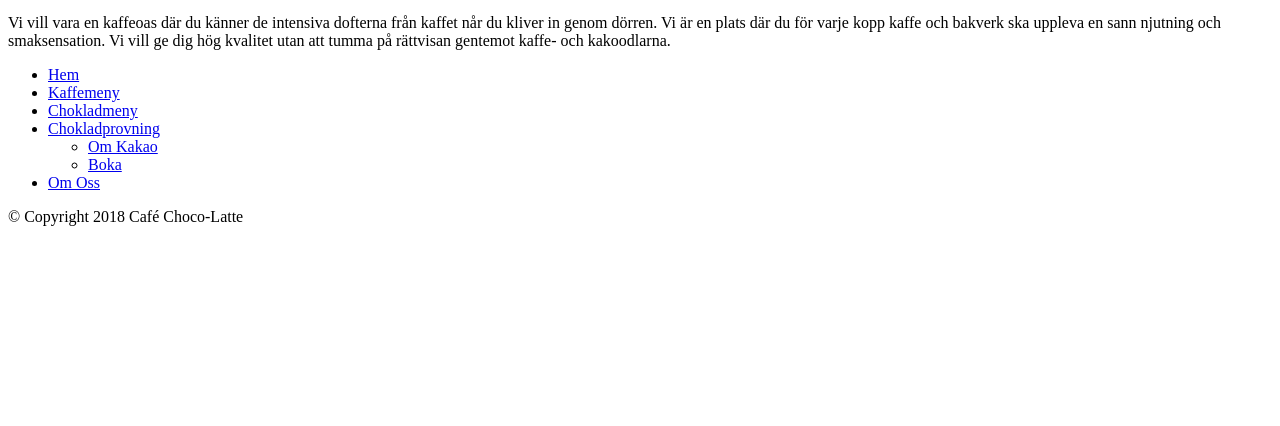
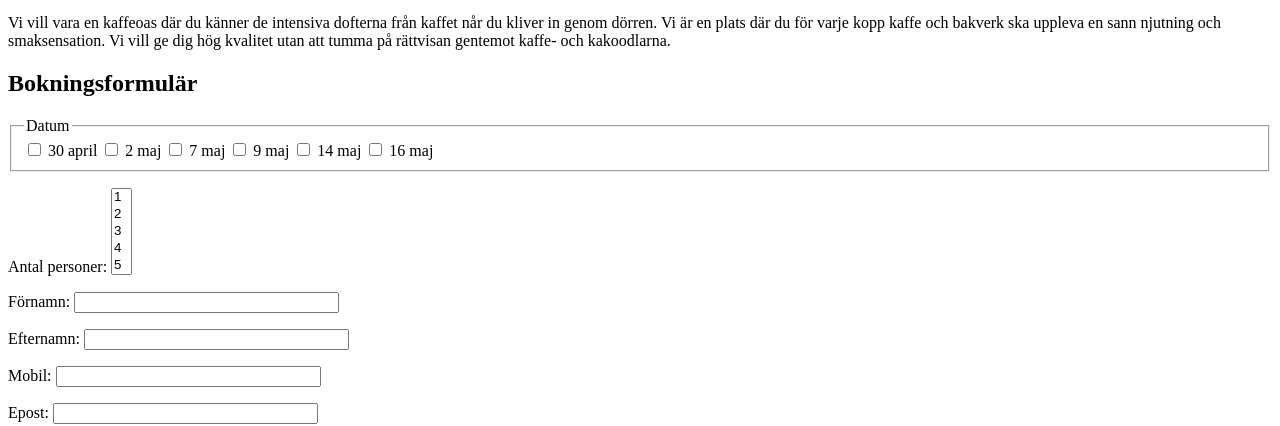
Before and after one commit to evesandstrom/Choco-Latte, a plain HTML site: page html/choklad/booking.html in a window 1280 px wide. Shown: the part 536-962 px from the top of the page. Before the commit the page ends 800 px from the top, so only its background shows below. Drawn offline with Linux system fonts and the light colour scheme.

Commit message:
Boknings sidan med formulär

```diff
--- a/html/choklad/booking.html
+++ b/html/choklad/booking.html
@@ -34,6 +34,70 @@
 
     </header>
 
+    <form action="#" method="post">
+      <h2>Bokningsformulär</h2>
+      <fieldset>
+        <legend>Datum</legend>
+        <input type="checkbox" value="30 april" name="date" id="alt1" />
+        <label for="alt1">30 april</label>
+        <input type="checkbox" value="2 maj" name="alt2" />
+        <label for="alt2">2 maj</label>
+        <input type="checkbox" value="7 maj" name="alt3" />
+        <label for="alt3">7 maj</label>
+        <input type="checkbox" value="9 maj" name="alt4" />
+        <label for="alt4">9 maj</label>
+        <input type="checkbox" value="14 maj" name="alt5" />
+        <label for="alt5">14 maj</label>
+        <input type="checkbox" value="16 maj" name="alt6" />
+        <label for="alt6">16 maj</label>
+      </fieldset>
+
+      <p>
+        <label>Antal personer:</label>
+        <select id="noPeople" name="noPeople" size="5">
+          <option value="1">1</option>
+          <option value="2">2</option>
+          <option value="3">3</option>
+          <option value="4">4</option>
+          <option value="5">5</option>
+          <option value="6">6</option>
+          <option value="7">7</option>
+          <option value="8">8</option>
+          <option value="9">9</option>
+          <option value="10">10</option>
+          <option value="11">11</option>
+          <option value="12">12</option>
+        </select>
+      </p>
+
+      <p>
+        <label for="fname">Förnamn:</label>
+        <input type="text" id="fname" name="fname" size="30" maxlength="30" />
+      </p>
+      <p>
+        <label for="lname">Efternamn:</label>
+        <input type="text" id="lname" name="lname" size="30" maxlength="30" />
+      </p>
+      <p>
+        <label for="mob">Mobil:</label>
+        <input type="tel" id="mob" name="mob" size="30" pattern="[0-9]" />
+      </p>
+      <p>
+        <label for="email">Epost:</label>
+        <input type="email" id="email" name="email" size="30" pattern="\S+@\S+\.+\S" />
+      </p>
+
+      <p>
+        <label for="message">Meddelande:</label>
+        <textarea id="message" name="message" placeholder="Meddelande" cols="30" rows="4"></textarea>
+      </p>
+
+      <p>
+        <input type="submit" value="Skicka" id="submit" name="submit" />
+      </p>
+
+    </form>
+
     <footer>
       <nav>
         <ul>
```
